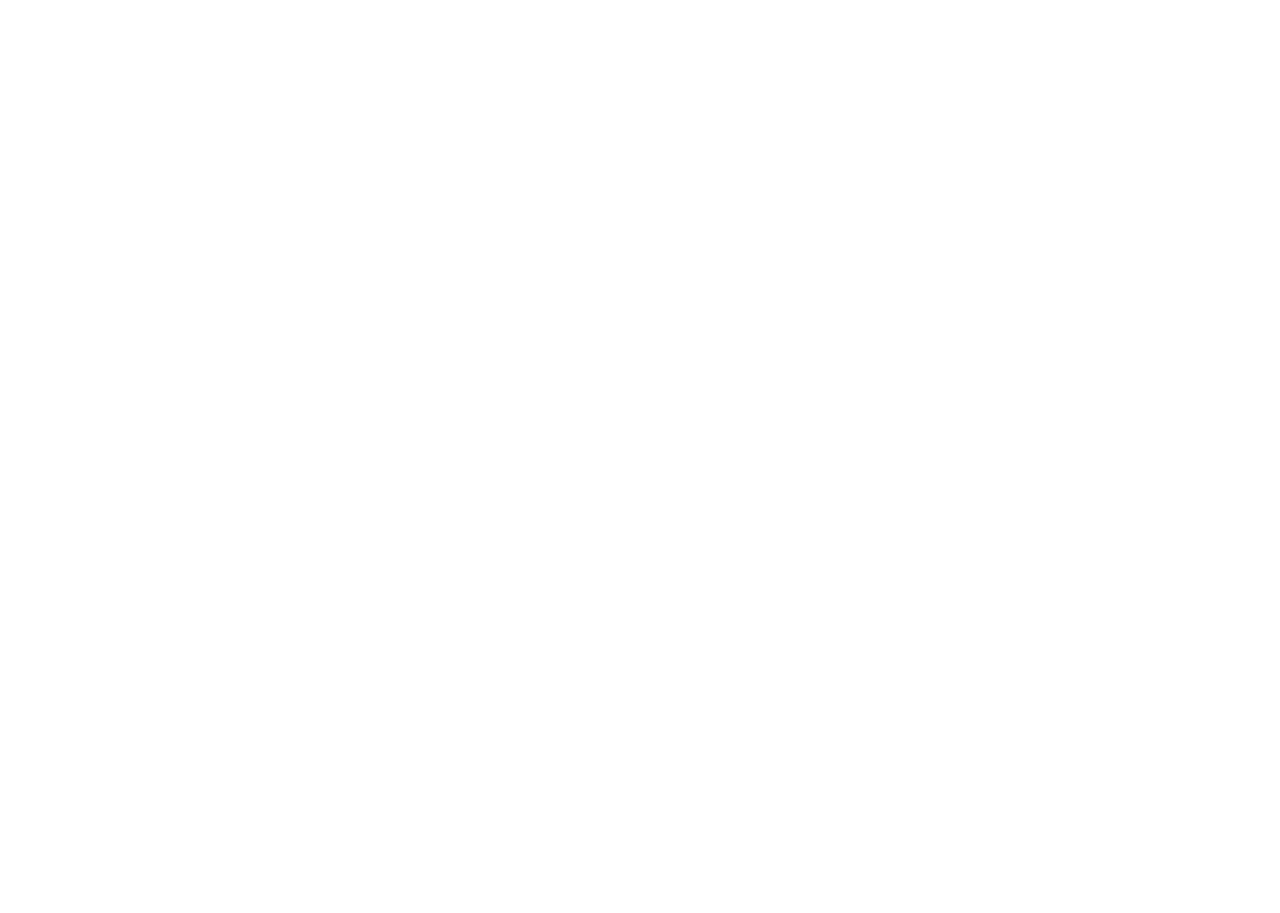
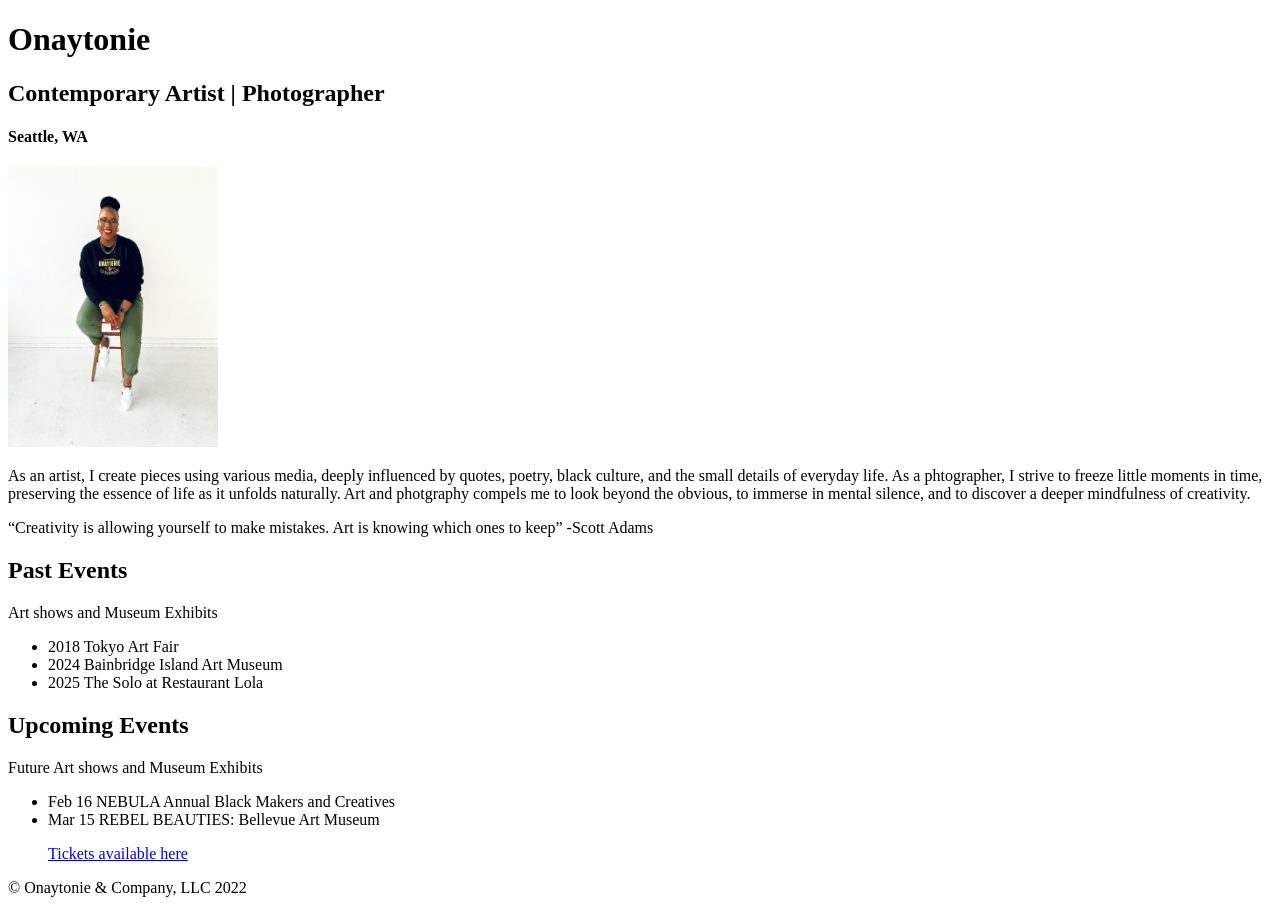
Before and after one commit to Onaytonie/my-website, a plain HTML site: page index.html in a window 1280 px wide. Before the commit the page ends 800 px from the top, so only its background shows below. Drawn offline with Linux system fonts and the light colour scheme.

Commit message:
updated webiste for module 3

```diff
--- a/index.html
+++ b/index.html
@@ -3,9 +3,40 @@
 <head>
     <meta charset="UTF-8">
     <meta name="viewport" content="width=device-width, initial-scale=1.0">
-    <title>Document</title>
+    <meta name="description" content="Welcome to the portfolio of Onaytonie, a contemporary artist and photographer based in Seattle, WA. With a keen eye for detail and a passion for storytelling, Onaytonie explores the intersection of modern life and artistic expression through vibrant, thought-provoking visuals.">
+    <title>Onaytonie Artist Portfolio</title>
 </head>
 <body>
-
+    <header>
+        <h1>Onaytonie</h1>
+        <h2>Contemporary Artist | Photographer</h2>
+        <h4>Seattle, WA</h4>
+        <img src="images/chp3demopic.jpg" alt="Picture of the artist, Onaytonie" width="210px">
+    </header>
+    <main>
+        <p>As an artist, I create pieces using various media, deeply influenced by quotes, poetry, black culture, and the small details of everyday life. As a phtographer, I strive to freeze little moments in time, preserving the essence of life as it unfolds naturally. Art and photgraphy compels me to look beyond the obvious, to immerse in mental silence, and to discover a deeper mindfulness of creativity.</p>
+        <p><q>Creativity is allowing yourself to make mistakes. Art is knowing which ones to keep</q> -Scott Adams</p>
+    <section>
+        <h2>Past Events</h2>
+        <p>Art shows and Museum Exhibits</p>
+        <ul>
+            <li> 2018 Tokyo Art Fair</li>
+            <li> 2024 Bainbridge Island Art Museum</li>
+            <li> 2025 The Solo at Restaurant Lola</li>
+        </ul>
+    </section>
+    <section>
+        <h2>Upcoming Events</h2>
+        <p>Future Art shows and Museum Exhibits</p>
+        <ul>
+            <li> Feb 16 NEBULA Annual Black Makers and Creatives</li>
+            <li> Mar 15 REBEL BEAUTIES: Bellevue Art Museum</li>
+            <p><a href="https://www.hyattexperiences.com/hyatt-regency/searl?icamp=property_page_menu_book_experiences#!/event/71c2b261-c02b-4ffa-8c0b-be02b55869f9">Tickets available here</a></p>
+        </ul>
+    </section>
+    </main>
+    <footer>
+        <p> &copy; Onaytonie & Company, LLC 2022</p>
+    </footer>
 </body>
 </html>
```
Also changed, not shown: images/chp3demopic.jpg (added).
